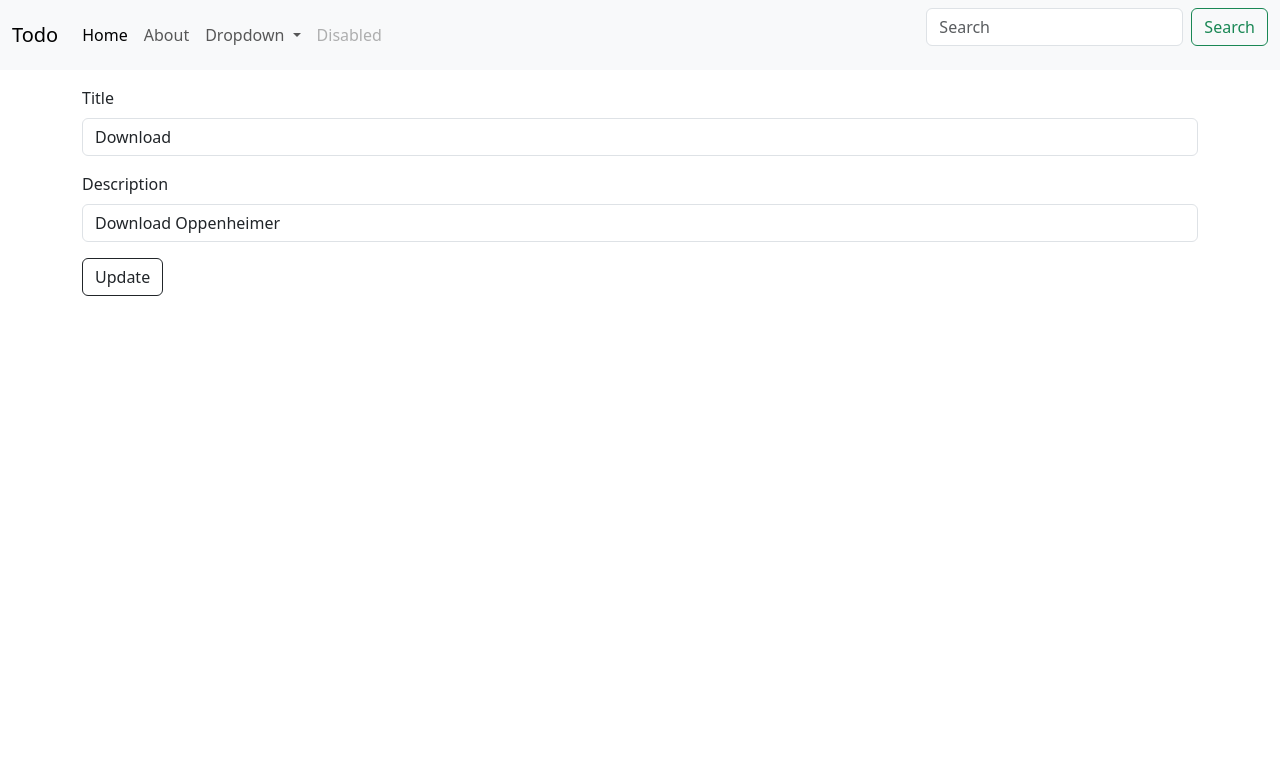
After one commit to rahulsg91097/flask-python, a Flask app: template templates/update.html in a window 1280 px wide. The commit adds this page. Shown: the top 783 px of the page. Run offline with Flask 3, Linux system fonts and the light colour scheme; the template is opened without the code that fills it: values that come from a table or form of the project are taken from there, others are empty.

Commit message:
Added Update functionality

```diff
--- a/app.py
+++ b/app.py
@@ -34,11 +34,20 @@ def products():
     return render_template("show.html")
 
 
-@app.route('/update/<int:sno>')
-def update():
-    allTodo = Todo.query.all()
-    print(allTodo)
-    return render_template("show.html")
+@app.route('/update/<int:sno>', methods=['GET', 'POST'])
+def update(sno):
+    if request.method == "POST":
+        title = request.form['title']
+        desc = request.form['desc']
+        todo = Todo.query.filter_by(sno=sno).first()
+        todo.title = title
+        todo.desc = desc
+        db.session.add(todo)
+        db.session.commit()
+        return redirect("/")
+
+    todo = Todo.query.filter_by(sno=sno).first()
+    return render_template("update.html", todo=todo)
 
 @app.route('/delete/<int:sno>')
 def delete(sno):
--- /dev/null
+++ b/templates/base.html
@@ -0,0 +1,50 @@
+<html lang="en">
+<head>
+    <meta charset="UTF-8">
+    <meta name="viewport" content="width=device-width, initial-scale=1.0">
+    <title>{% block title %}{% endblock title %}| TodoList</title>
+    <link href="https://cdn.jsdelivr.net/npm/bootstrap@5.3.0/dist/css/bootstrap.min.css" rel="stylesheet" integrity="sha384-9ndCyUaIbzAi2FUVXJi0CjmCapSmO7SnpJef0486qhLnuZ2cdeRhO02iuK6FUUVM" crossorigin="anonymous">
+</head>
+<body>
+    <nav class="navbar navbar-expand-lg bg-body-tertiary">
+        <div class="container-fluid">
+          <a class="navbar-brand" href="/">Todo</a>
+          <button class="navbar-toggler" type="button" data-bs-toggle="collapse" data-bs-target="#navbarSupportedContent" aria-controls="navbarSupportedContent" aria-expanded="false" aria-label="Toggle navigation">
+            <span class="navbar-toggler-icon"></span>
+          </button>
+          <div class="collapse navbar-collapse" id="navbarSupportedContent">
+            <ul class="navbar-nav me-auto mb-2 mb-lg-0">
+              <li class="nav-item">
+                <a class="nav-link active" aria-current="page" href="#">Home</a>
+              </li>
+              <li class="nav-item">
+                <a class="nav-link" href="#">About</a>
+              </li>
+              <li class="nav-item dropdown">
+                <a class="nav-link dropdown-toggle" href="#" role="button" data-bs-toggle="dropdown" aria-expanded="false">
+                  Dropdown
+                </a>
+                <ul class="dropdown-menu">
+                  <li><a class="dropdown-item" href="#">Action</a></li>
+                  <li><a class="dropdown-item" href="#">Another action</a></li>
+                  <li><hr class="dropdown-divider"></li>
+                  <li><a class="dropdown-item" href="#">Something else here</a></li>
+                </ul>
+              </li>
+              <li class="nav-item">
+                <a class="nav-link disabled">Disabled</a>
+              </li>
+            </ul>
+            <form class="d-flex" role="search">
+              <input class="form-control me-2" type="search" placeholder="Search" aria-label="Search">
+              <button class="btn btn-outline-success" type="submit">Search</button>
+            </form>
+          </div>
+        </div>
+    </nav>
+{% block body %}
+
+{% endblock body %}
+    <script src="https://cdn.jsdelivr.net/npm/bootstrap@5.3.0/dist/js/bootstrap.bundle.min.js" integrity="sha384-geWF76RCwLtnZ8qwWowPQNguL3RmwHVBC9FhGdlKrxdiJJigb/j/68SIy3Te4Bkz" crossorigin="anonymous"></script>
+</body>
+</html>
--- /dev/null
+++ b/templates/update.html
@@ -0,0 +1,17 @@
+{% extends 'base.html' %}
+{% block title%}Update {% endblock %}
+{% block body %}
+<div class="container my-3">
+    <form action="/" method="POST">
+        <div class="mb-3">
+        <label for="listName" class="form-label">Title</label>
+        <input type="text" class="form-control" name="title" id="listName" value="{{todo.title}}" aria-describedby="emailHelp">
+        </div>
+        <div class="mb-3">
+        <label for="desc" class="form-label">Description</label>
+        <input type="text" class="form-control" name="desc" id="desc" value="{{todo.desc}}">
+        </div>
+        <button type="submit" class="btn btn-outline-dark">Update</button>
+    </form>
+</div>
+{% endblock body %}
```
Also changed, not shown: templates/index.html (+4 -48 lines), templates/show.html (deleted, +0 -10 lines), instance/todo.db.
